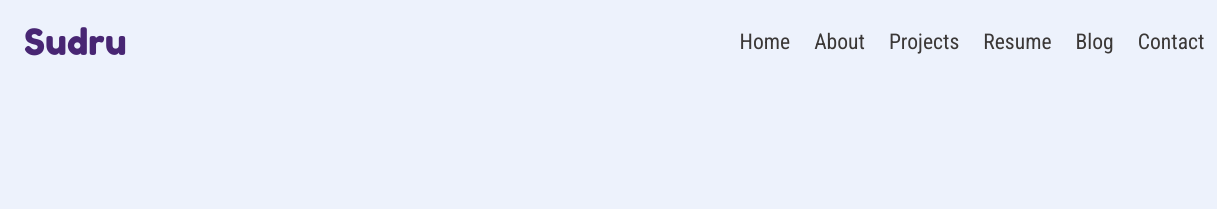
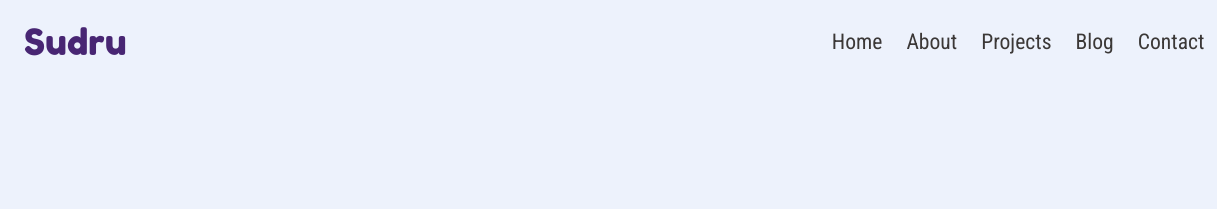
Before and after one commit to therawbit/therawbit.github.io, a plain HTML site: page index.html in a window 1280 px wide. Shown: the top 209 px of the page, 0-1217 px from the left. Drawn offline with nearby package versions, Linux system fonts and the light colour scheme.

Commit message:
resume section removed

```diff
--- a/index.html
+++ b/index.html
@@ -26,7 +26,6 @@
                 <li><a href="#home" >Home</a></li>
                 <li><a href="#about" >About</a></li>
                 <li><a href="#projects" >Projects</a></li>
-                <li><a href="" >Resume</a></li>
                 <li><a href="" >Blog</a></li>
                 <li><a href="" >Contact</a></li>
                 <img src="images/moon.png" alt="moon" id="dark-light" >
```
